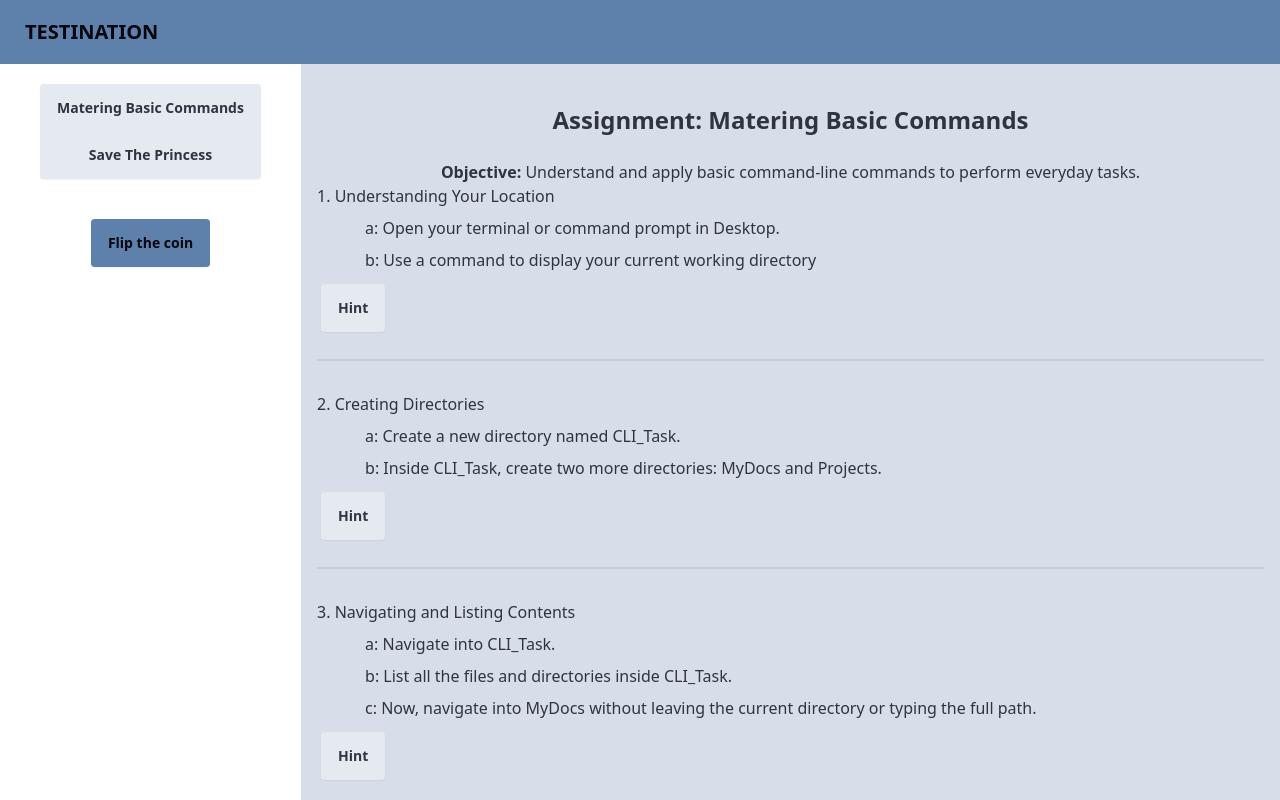
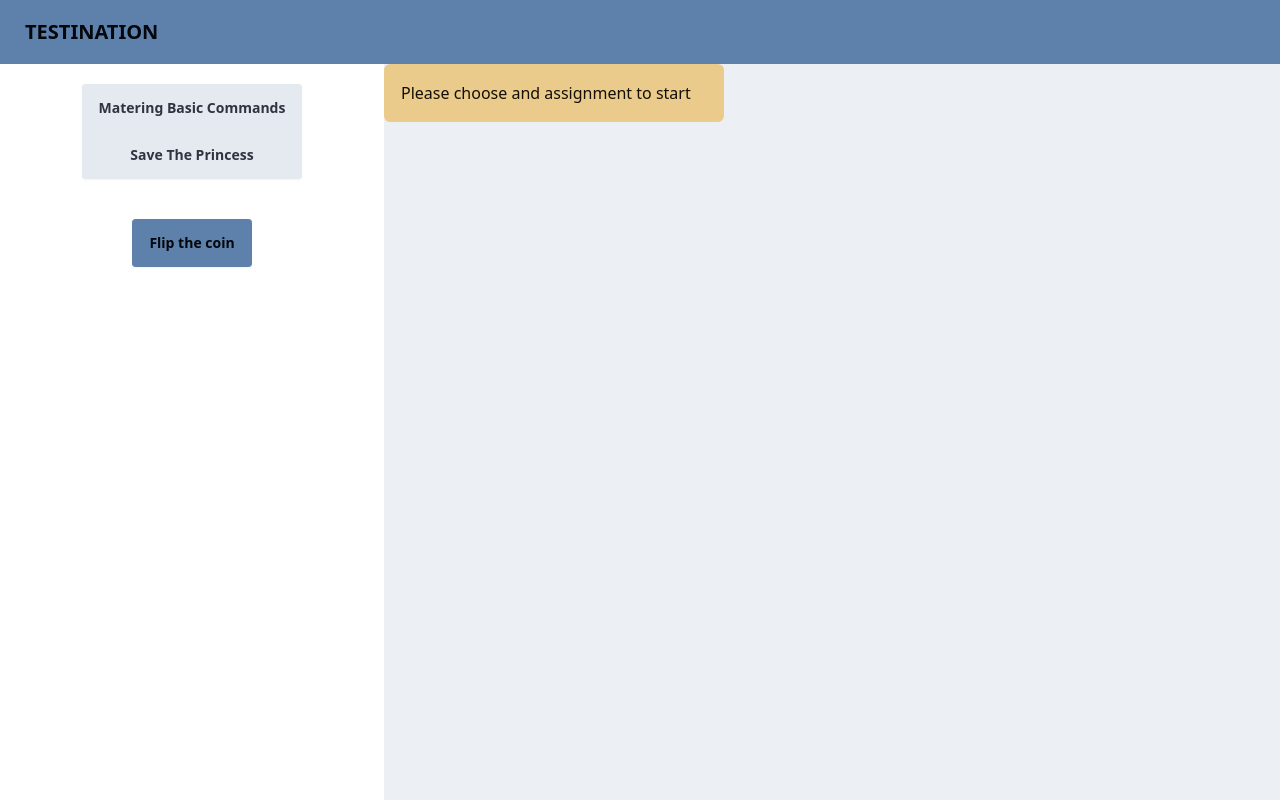
Before and after one commit to KhaledAlabssi/TEACHING_REPO_project9_assignment_F23, a React (Create React App) app: page /cli in a window 1280 px wide. Shown: the top 800 px of the page. Built offline with nearby package versions, Linux system fonts and the light colour scheme.

Commit message:
dynamic routing fix

```diff
--- a/src/App.jsx
+++ b/src/App.jsx
@@ -3,6 +3,7 @@ import './App.css';
 import { Route, Routes } from 'react-router-dom';
 import Cli from './pages/Cli';
 import Home from './pages/Home';
+import ErrorPage from './pages/ErrorPage';
 
 function App() {
   return (
@@ -18,6 +19,7 @@ function App() {
           <Route path="/" element={<Home />} />
           <Route path="/cli" element={<Cli />} />
           <Route path="/cli/:id" element={<Cli />} />
+          <Route path='*' element={<ErrorPage />} />
         </Routes>
       </div>
 
--- a/src/pages/Cli.jsx
+++ b/src/pages/Cli.jsx
@@ -1,33 +1,51 @@
-import React, { useState } from "react";
+import React, { useEffect, useState } from "react";
 import data from "../data/cli.json";
-import { useParams } from "react-router-dom";
+import { Link, useNavigate, useParams } from "react-router-dom";
+import ErrorPage from "./ErrorPage";
 
 function Cli() {
-  const { id } = useParams()
-  const [homework, setHomework] = useState(id? data[Number(id)] : data[0]);
-  const [coin, setCoin] = useState("Flip the coin")
+  const { id } = useParams();
+  useParams({ hi: 4 });
+  console.log(id);
+  const navigate = useNavigate();
+  const homework = data[Number(id)];
+  const [coin, setCoin] = useState("Flip the coin");
 
   const flipCoin = () => {
-    const rand = Math.round(Math.random())
+    const rand = Math.round(Math.random());
     if (rand == 1) {
-      setCoin("Head")
-    } else {setCoin("Tail")}
+      setCoin("Head");
+    } else {
+      setCoin("Tail");
+    }
+  };
+  const abc = "abcdefghiklmnopqrstuvwrsyz";
 
-  }
-    const abc = 'abcdefghiklmnopqrstuvwrsyz'
+  // useEffect(() => {
+  //   console.log(homework);
+  //   if (!homework) {
+  //     console.log("NO HOMEWORK");
+  //     navigate("/");
+  //   }
+  // });
   return (
     <div className="h-full w-full flex flex-col md:flex-row">
       <aside className="w-full h-auto bg-white p-5 md:w-96 flex flex-col items-center">
         <div className="join join-vertical ">
-          {data.map((item, key) => (
-            <button key={key} className="btn join-item" onClick={() => setHomework(data[key])}>{item.name}</button>
+          {data &&
+            data.map((item, key) => (
+              <Link className="btn join-item" key={key} to={`/cli/${key}`}>
+                {item.name}
+              </Link>
             ))}
         </div>
         <div className="mt-10">
-          <button onClick={flipCoin} className="btn btn-primary">{coin}</button>
-
+          <button onClick={flipCoin} className="btn btn-primary">
+            {coin}
+          </button>
         </div>
       </aside>
+      {homework ? (
         <main className="p-4 w-full bg-base-300">
           <h2 className="text-2xl text-center my-6 font-bold">
             {homework.type}: {homework.name}
@@ -61,6 +79,13 @@ function Cli() {
             End of {homework.name} Assignment
           </h2>
         </main>
+      ) : (
+        <div className="h-screen">
+          <p className="alert alert-warning">
+            Please choose and assignment to start
+          </p>
+        </div>
+      )}
     </div>
   );
 }
--- /dev/null
+++ b/src/pages/ErrorPage.jsx
@@ -0,0 +1,9 @@
+import React from 'react'
+
+function ErrorPage() {
+  return (
+    <div>ErrorPage</div>
+  )
+}
+
+export default ErrorPage
```
Lines whose indentation alone changed are shown as unchanged.
